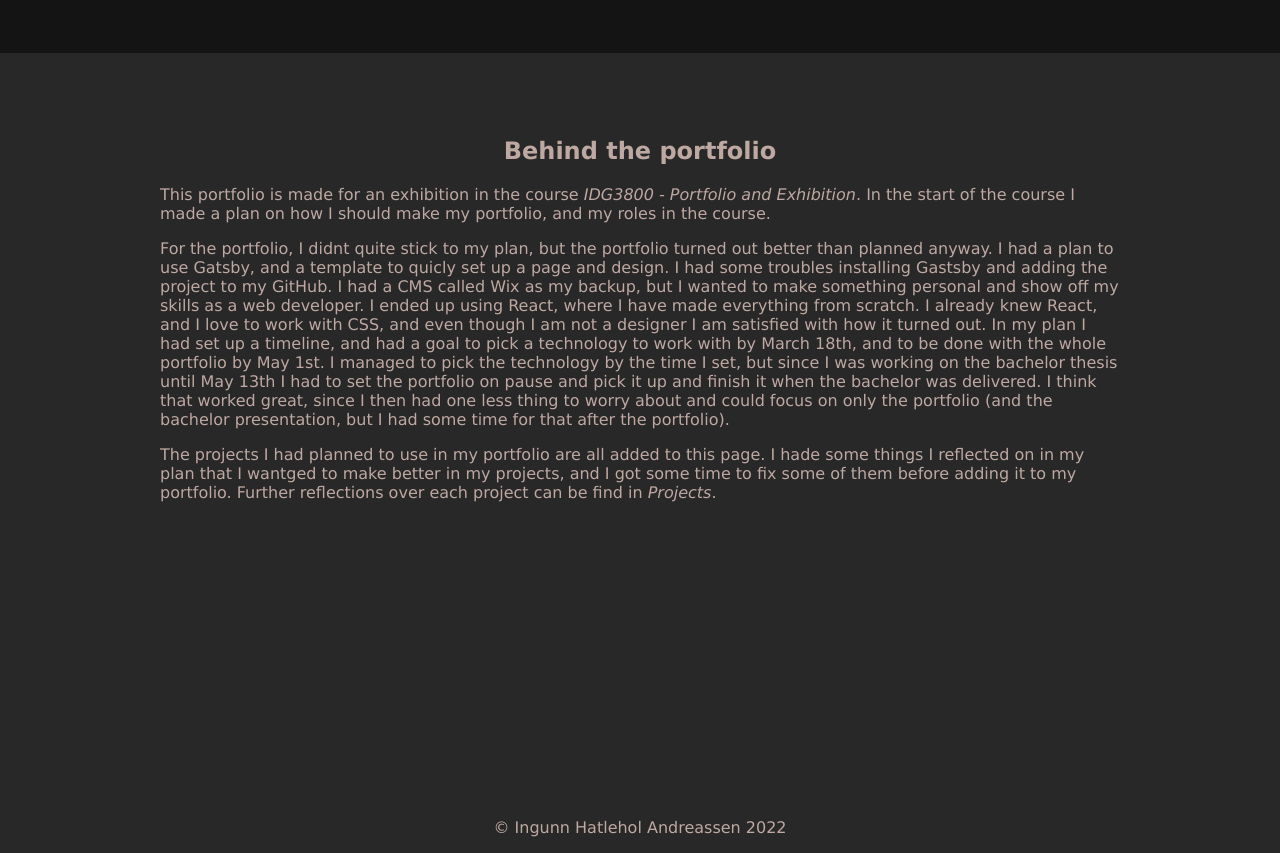
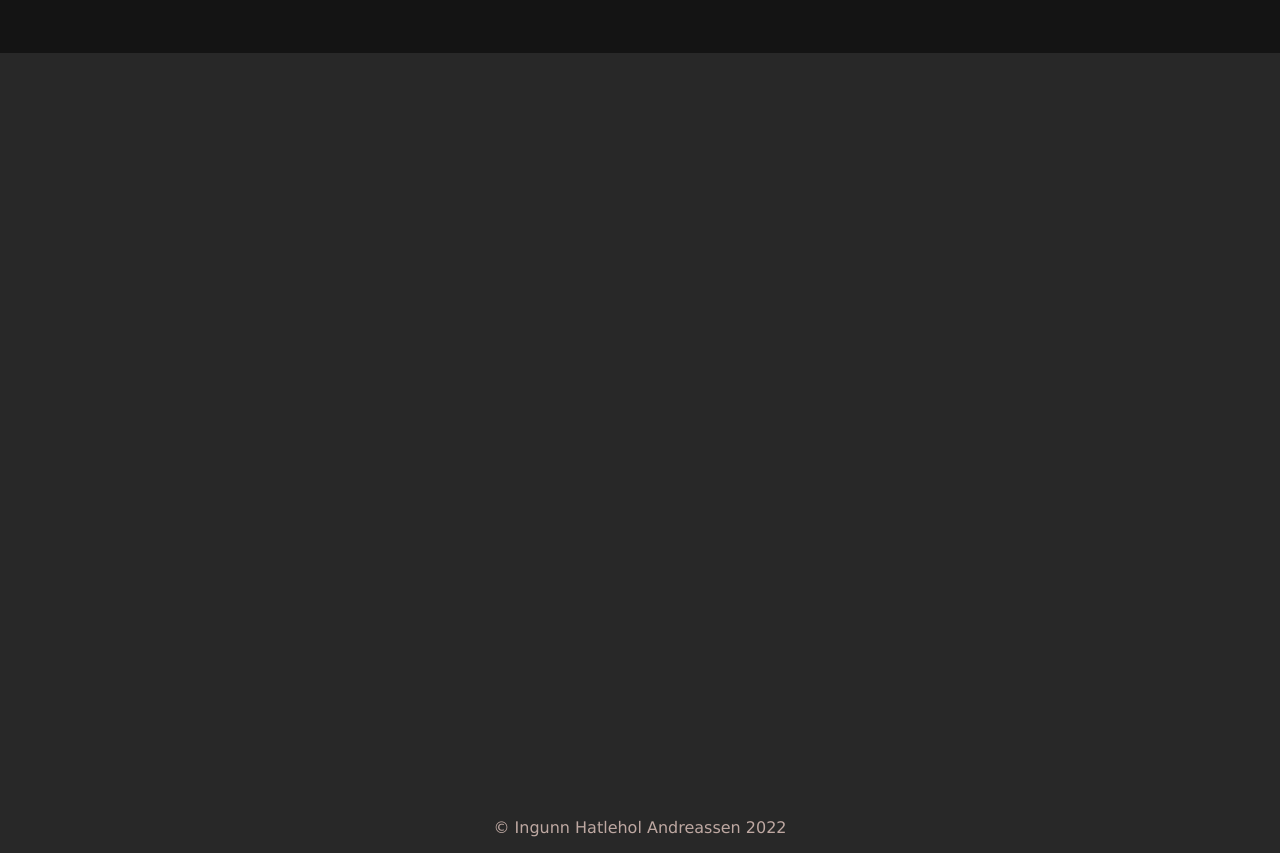
Before and after one commit to ingunand/portfolio-page, a React (Create React App) app: page / in a window 1280 px wide. Shown: the part 3000-3853 px from the top of the page. Built offline with nearby package versions, Linux system fonts and the light colour scheme.

Commit message:
Update footer.jsx

```diff
--- a/src/components/footer.jsx
+++ b/src/components/footer.jsx
@@ -6,25 +6,6 @@ class Footer extends React.Component {
     render() {
       return (
             <footer id="footer">
-                <section>
-                    <h2>Behind the portfolio</h2>
-                    <p>This portfolio is made for an exhibition in the course <em>IDG3800 - Portfolio and Exhibition</em>. In the start of the course I made a plan on how
-                        I should make my portfolio, and my roles in the course.
-                    </p>
-                    <p>For the portfolio, I didnt quite stick to my plan, but the portfolio turned out better than planned anyway. I had a plan to use Gatsby, and a template to quicly set up a page and design.
-                        I had some troubles installing Gastsby and adding the project to my GitHub. I had a CMS called Wix as my backup, but I wanted to make something personal
-                        and show off my skills as a web developer.
-
-                        I ended up using React, where I have made everything from scratch. I already knew React, and I love to work with CSS,
-                        and even though I am not a designer I am satisfied with how it turned out. In my plan I had set up a timeline, and had a goal to pick a technology to work with by March 18th,
-                        and to be done with the whole portfolio by May 1st. I managed to pick the technology by the time I set, but since I was working on the bachelor thesis
-                        until May 13th I had to set the portfolio on pause and pick it up and finish it when the bachelor was delivered. I think that worked great, since I then had one less thing
-                        to worry about and could focus on only the portfolio (and the bachelor presentation, but I had some time for that after the portfolio).
-                    </p>
-                    <p>The projects I had planned to use in my portfolio are all added to this page. I hade some things I reflected on in my plan that I wantged to make better in my projects,
-                        and I got some time to fix some of them before adding it to my portfolio. Further reflections over each project can be find in <em>Projects</em>.
-                    </p>
-                </section>
                 <p id="footerEnd">
                     &copy; Ingunn Hatlehol Andreassen 2022
                 </p>
```
